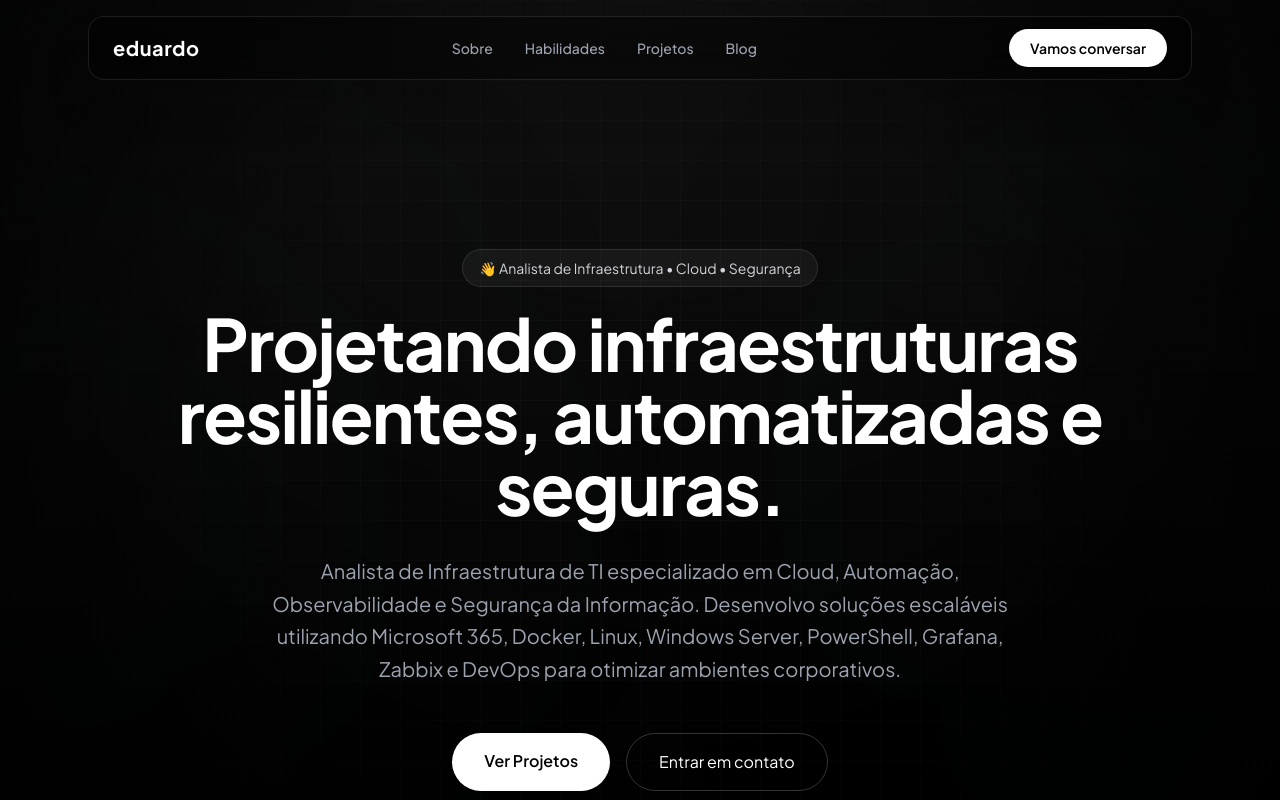
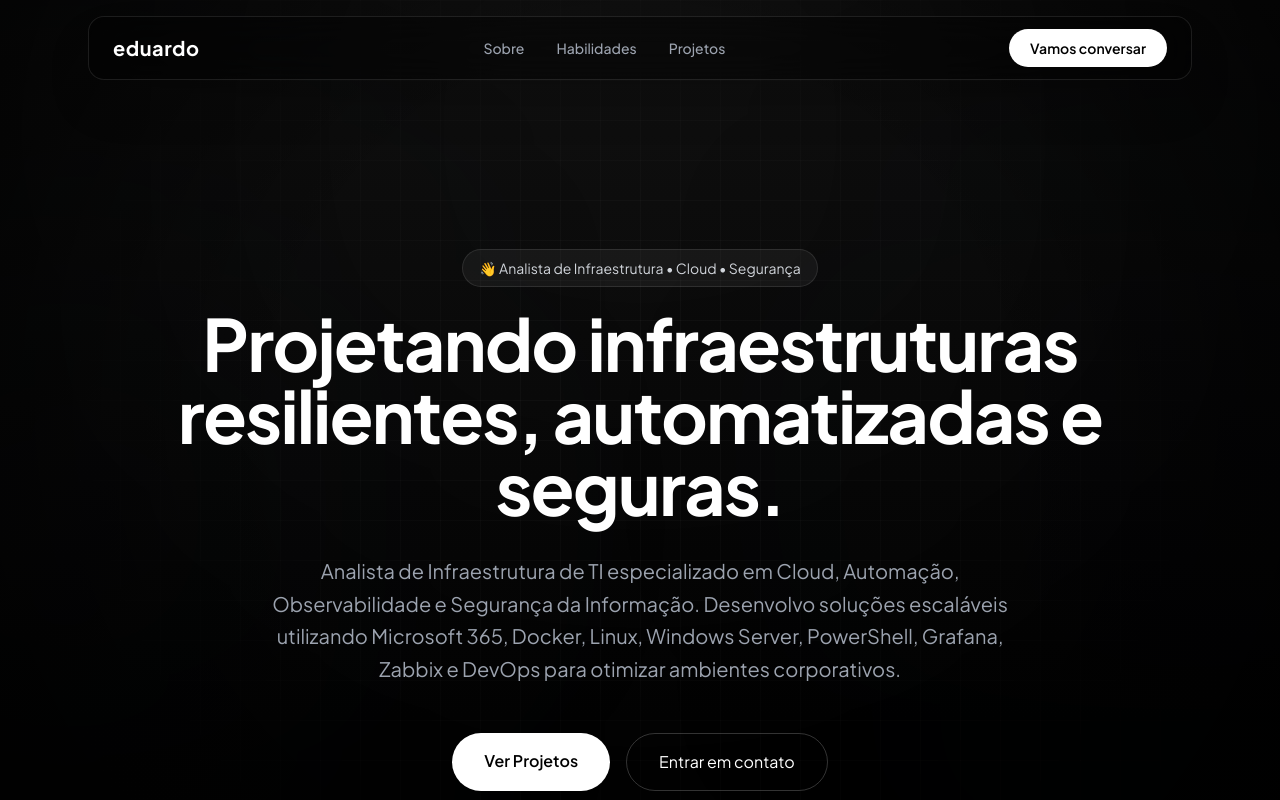
Before and after one commit to odraude2104/portfolio, a plain HTML site: page index.html in a window 1280 px wide. Shown: the top 800 px of the page. Drawn offline with nearby package versions, Linux system fonts and the light colour scheme.

Commit message:
hidden blog

```diff
--- a/index.html
+++ b/index.html
@@ -23,7 +23,7 @@
           <li><a href="#sobre" class="text-gray-400 hover:text-white transition duration-300">Sobre</a></li>
           <li><a href="#habilidades" class="text-gray-400 hover:text-white transition duration-300">Habilidades</a></li>
           <li><a href="#projetos" class="text-gray-400 hover:text-white transition duration-300">Projetos</a></li>
-          <li><a href="#blog" class="text-gray-400 hover:text-white transition duration-300">Blog</a></li>
+          <li hidden><a href="#blog" class="text-gray-400 hover:text-white transition duration-300">Blog</a></li>
         </ul>
 
         <!-- Botão -->
@@ -116,7 +116,7 @@
     </section>
 
     <!-- BLOG -->
-    <section id="blog" class="max-w-6xl mx-auto py-24 px-6">
+    <section id="blog" class="max-w-6xl mx-auto py-24 px-6" hidden>
       <h2 class="text-4xl font-bold mb-12 text-white">Últimos artigos</h2>
       <div id="lista-blog" class="grid gap-2"></div>
     </section>
```
